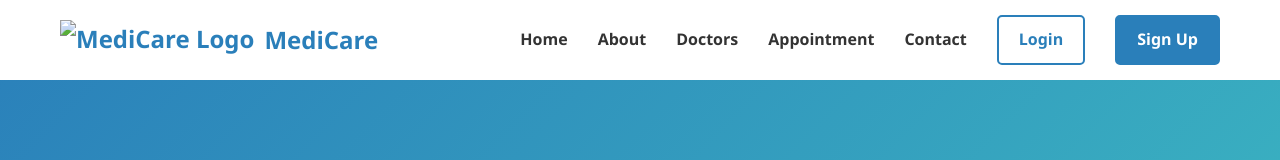
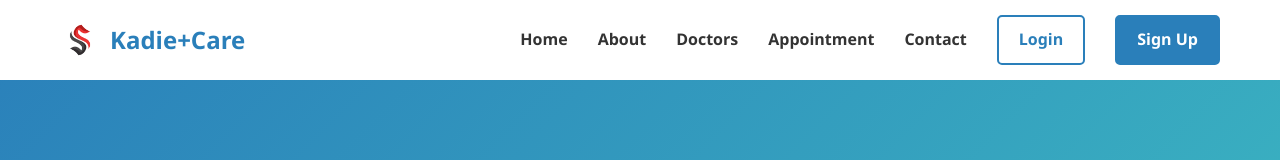
Before and after one commit to EngSaladKadie/doctor-Appointment, a plain HTML site: page about.html in a window 1280 px wide. Shown: the top 160 px of the page. Drawn offline with Linux system fonts and the light colour scheme.

Commit message:
first commit

```diff
--- a/about.html
+++ b/about.html
@@ -12,8 +12,8 @@
     <nav class="navbar">
         <div class="container">
             <a href="index.html" class="logo">
-                <img src="images/log" alt="MediCare Logo">
-                <span>MediCare</span>
+                <img src="./asset/logo.png" alt="MediCare Logo">
+                <span>Kadie+Care</span>
             </a>
             <ul class="nav-links">
                 <li><a href="index.html">Home</a></li>
```
